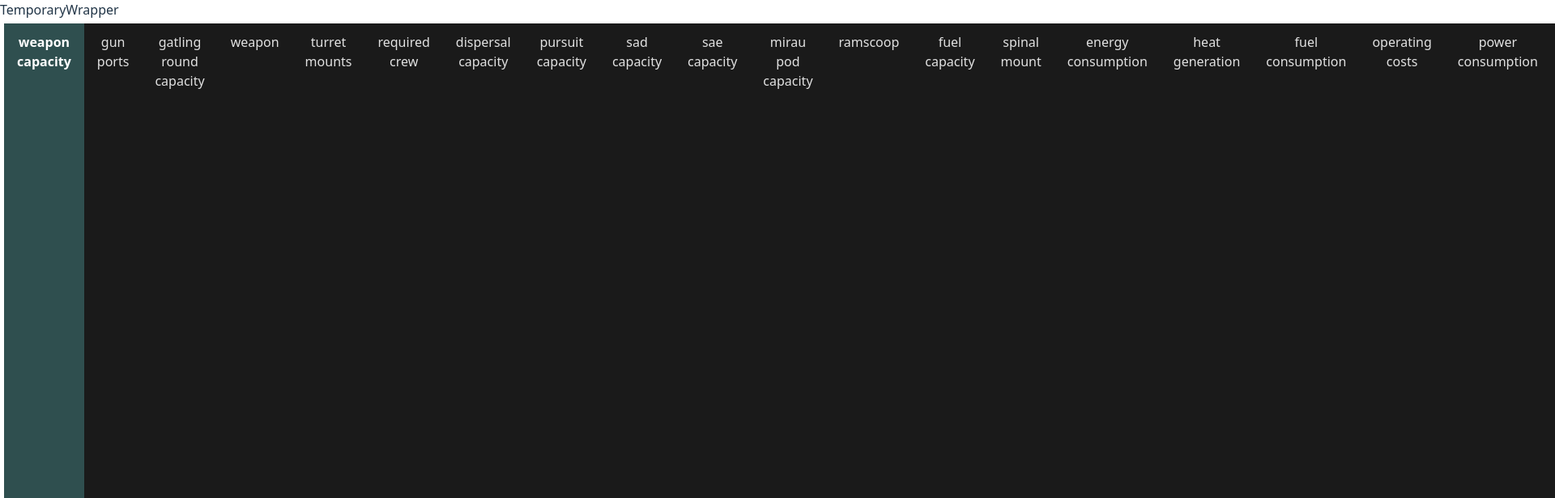
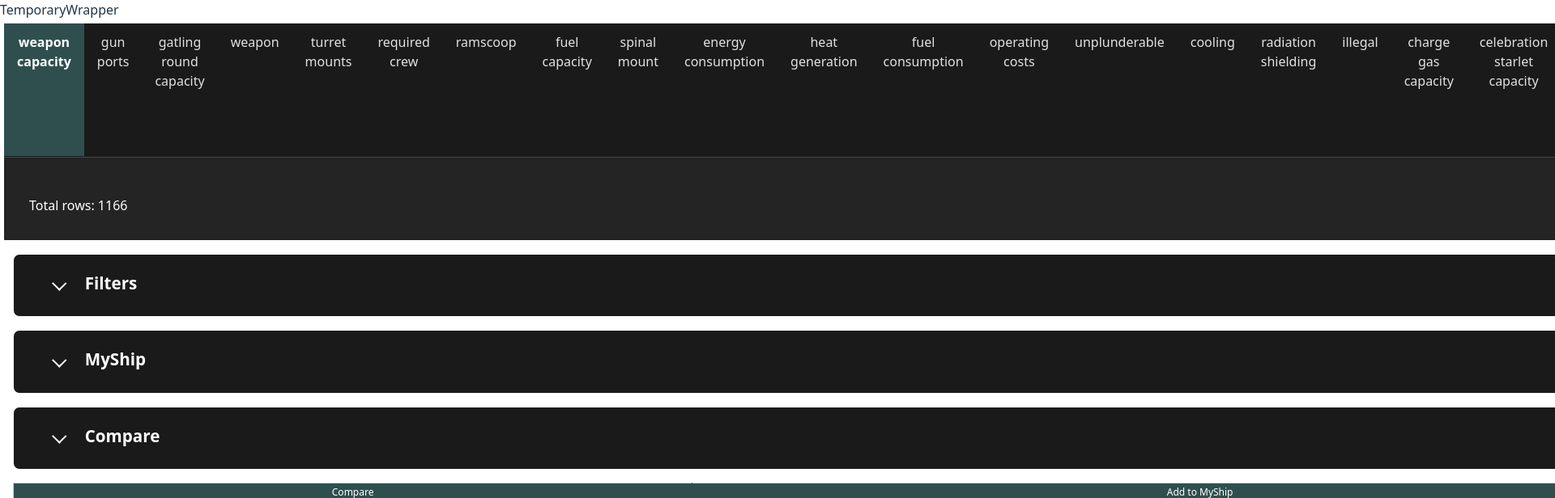
Before and after one commit to fly1ngsh33p7/endless_sky_outfit_table, a React (Vite) app: page / in a window 1280 px wide. Shown: the top 616 px of the page at 81% size, 1920 px wide, since content can reach past the window. Built offline with nearby package versions, Linux system fonts and the light colour scheme.

Commit message:
additional search functions

```diff
--- a/src/TemporaryWrapper.tsx
+++ b/src/TemporaryWrapper.tsx
@@ -99,6 +99,73 @@ export default function TemporaryWrapper({}: TemporaryWrapperProps) {
         return matchingOutfits;
     };
 
+    const getAllFieldNamesOfDataStoreWithMinOutfitCount = (excludeFields: string[] = [], minOutfits?: number = 0): string[] => {
+        const fieldCount: Record<string, number> = {};
+
+        // Check if dataStore is empty
+        if (!dataStore || Object.keys(dataStore).length === 0) {
+            return []; // Return an empty array if dataStore is not yet populated
+        }
+
+        // Iterate over all categories in dataStore
+        Object.values(dataStore).forEach((outfits) => {
+            // Iterate over each outfit in the category
+            outfits.forEach((outfit) => {
+                // Count occurrences of each field
+                Object.keys(outfit).forEach((key) => {
+                    fieldCount[key] = (fieldCount[key] || 0) + 1;
+                });
+            });
+        });
+
+        // Filter fields based on the excludeFields and minOutfits parameters
+        if (minOutfits) {
+            return Object.entries(fieldCount)
+            .filter(([field, count]) => !excludeFields.includes(field) && count >= minOutfits)
+            .map(([field]) => field);
+        } else {
+            // Return all fields that are not in the excludeFields list
+            return Object.keys(fieldCount).filter((field) => !excludeFields.includes(field));
+        }
+    };
+
+    const getAllFieldNamesWithWildcardAndMinCountSupport = (excludeFields: string[] = [], minOutfits: number = 0): string[] => {
+        const fieldCount: Record<string, number> = {};
+
+        // Check if dataStore is empty
+        if (!dataStore || Object.keys(dataStore).length === 0) {
+            return []; // Return an empty array if dataStore is not yet populated
+        }
+
+        // Convert wildcard patterns in excludeFields to regular expressions
+        const excludePatterns = excludeFields.map((pattern) =>
+            new RegExp(
+                '^' +
+                pattern.replace(/[-\/\\^$+?.()|[\]{}]/g, '\\$&').replace(/\*/g, '.*') +
+                '$',
+                'i' // Case-insensitive matching
+            )
+        );
+
+        // Iterate over all categories in dataStore
+        Object.values(dataStore).forEach((outfits) => {
+            // Iterate over each outfit in the category
+            outfits.forEach((outfit) => {
+                // Count occurrences of each field
+                Object.keys(outfit).forEach((key) => {
+                    fieldCount[key] = (fieldCount[key] || 0) + 1;
+                });
+            });
+        });
+
+        // Filter fields based on the excludePatterns and minOutfits parameters
+        return Object.entries(fieldCount)
+            .filter(([field, count]) =>
+                !excludePatterns.some((regex) => regex.test(field)) && count >= minOutfits
+            )
+            .map(([field]) => field);
+    };
+
     const getAllFieldNamesOfDataStore = (excludeFields: string[] = []): string[] => {
         const fieldSet = new Set<string>();
 
@@ -152,8 +219,9 @@ export default function TemporaryWrapper({}: TemporaryWrapperProps) {
             });
     }, []);
 
-    const excluded_fields_that_would_be_unnecessary_tables = ["category", "name", "description", "cost", "thumbnail", "mass", "outfit space", ];
-    const field_names = getAllFieldNamesOfDataStore(excluded_fields_that_would_be_unnecessary_tables);
+    const excluded_fields_that_would_be_unnecessary_tables = ["category", "name", "series", "description", "cost", "licenses", "*thumbnail*", "mass", "outfit space", ];
+    const field_names = getAllFieldNamesWithWildcardAndMinCountSupport(excluded_fields_that_would_be_unnecessary_tables, 5);
+
 
     return (
         <>
```
